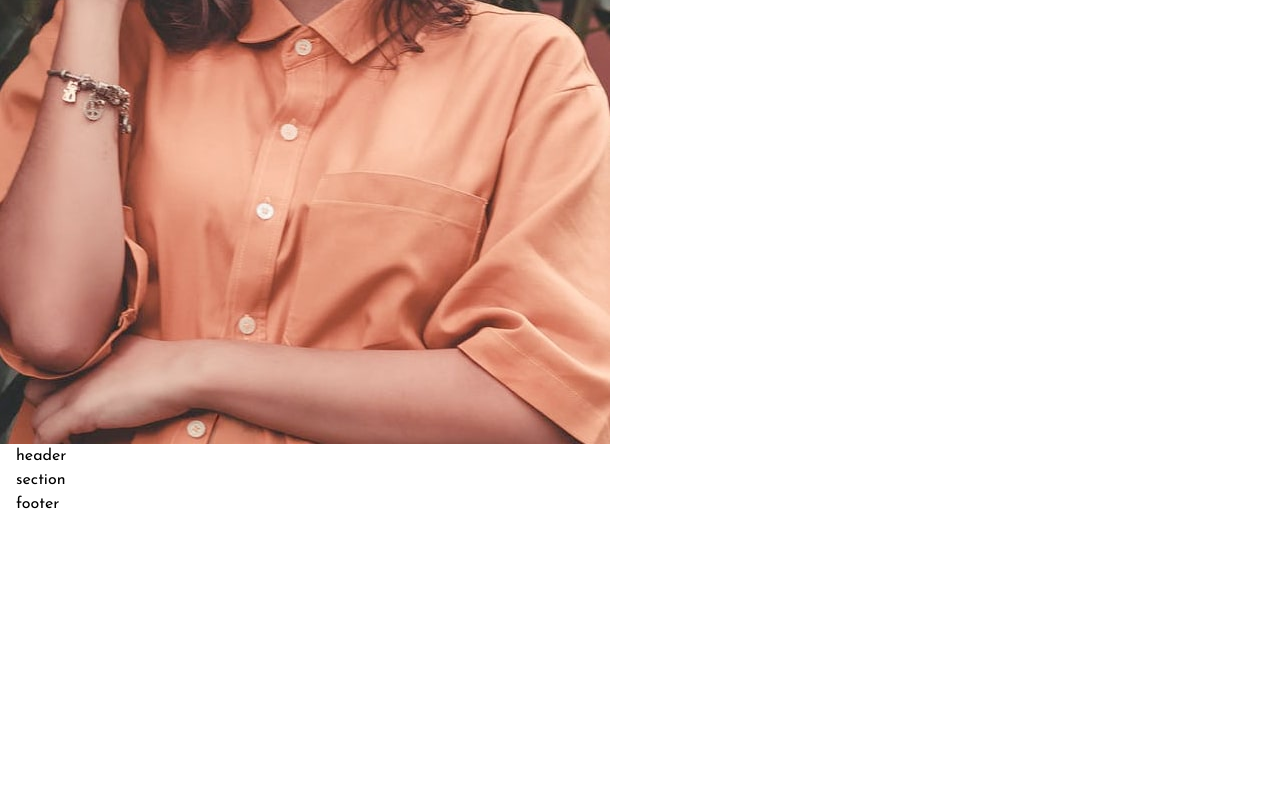
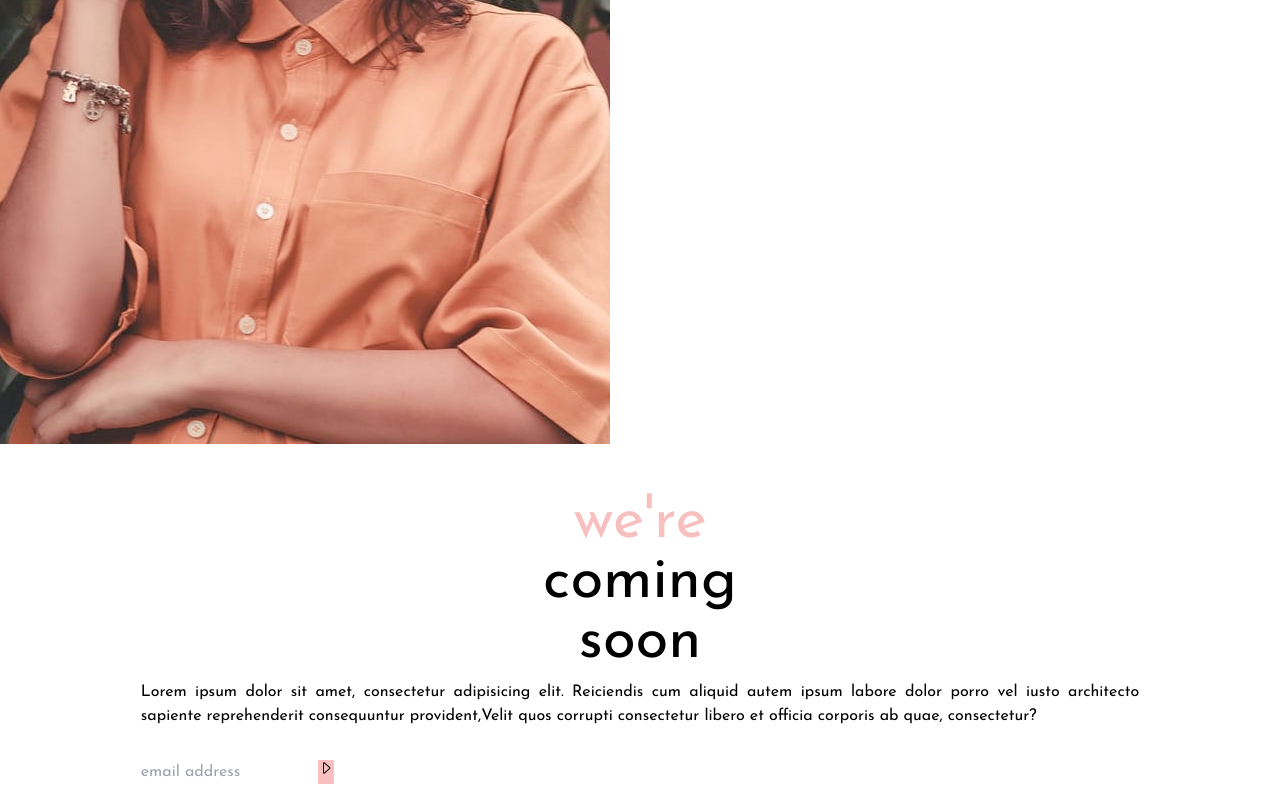
Before and after one commit to almeidaleandro28/Front-Mentor-Challenge-01, a React (Vite) app: page / in a window 1280 px wide. Shown: the part 389-1189 px from the top of the page. Before the commit the page ends 905 px from the top, so only its background shows below. Built offline with nearby package versions, Linux system fonts and the light colour scheme.

Commit message:
style: add margin
inside of elements footer

```diff
--- a/src/assets/components/layout/Footer.jsx
+++ b/src/assets/components/layout/Footer.jsx
@@ -8,18 +8,25 @@ Footer.propTypes = {
 function Footer(props) {
   return (
     <footer>
-      <div className="container mx-auto px-4">
+      <div className="container mx-auto px-4 py-4 text-center">
 
-        <header>
-          <h1>header</h1>
+        <header className='mb-2 mt-8'>
+          <h1 className='text-6xl text-pink-300 font-sans'>we're</h1>
+          <h2 className=' text-6xl font-sans'>coming </h2>
+          <h3 className='text-6xl font-sans'>soon</h3>
         </header>
 
-        <section>
-          <h2>section</h2>
+        <section className='mb-8'>
+          <p className='w-4/5 text-justify m-auto'>Lorem ipsum dolor sit amet, consectetur adipisicing elit. Reiciendis cum aliquid autem ipsum labore dolor porro vel iusto architecto sapiente reprehenderit consequuntur provident,Velit quos corrupti consectetur libero et officia corporis ab quae, consectetur?</p>
         </section>
 
-        <footer>
-          <h3>footer</h3>
+        <footer className='flex w-4/5 mx-auto '>
+            <input type="email" placeholder='email address' />
+            <div className='bg-pink-300'>
+            <svg xmlns="http://www.w3.org/2000/svg" width="16" height="16" fill="currentColor" className="bi bi-caret-right" viewBox="0 0 16 16">
+              <path d="M6 12.796V3.204L11.481 8 6 12.796zm.659.753 5.48-4.796a1 1 0 0 0 0-1.506L6.66 2.451C6.011 1.885 5 2.345 5 3.204v9.592a1 1 0 0 0 1.659.753z"/>
+            </svg>
+            </div>
         </footer>
 
       </div>
```
